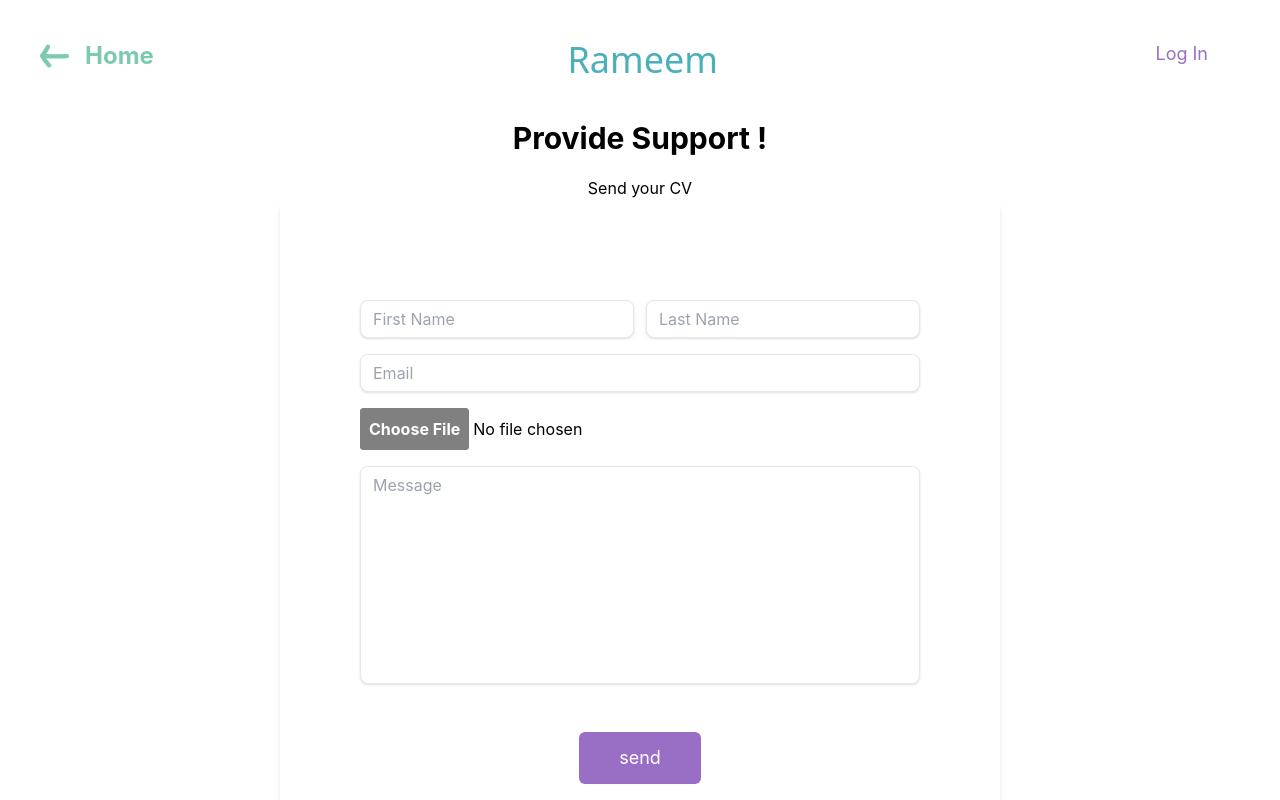
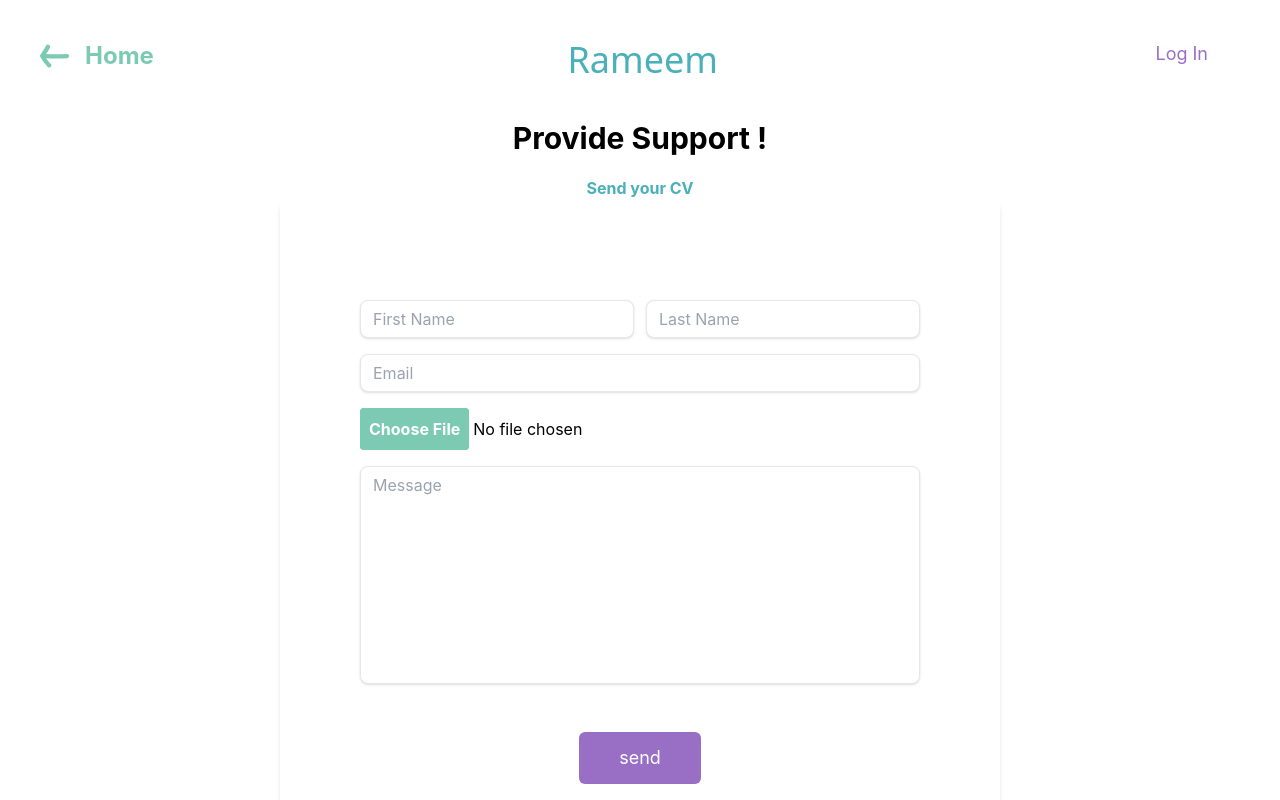
Before and after one commit to Meriemchm/chm_psychology_react_website, a React (Vite) app: page /provideHelp in a window 1280 px wide. Shown: the top 800 px of the page. Built offline with nearby package versions, Linux system fonts and the light colour scheme; a web font is replaced by a local one.

Commit message:
fix provide help

```diff
--- a/src/components/ProvideHelp/ProvideForm/ProvideForm.jsx
+++ b/src/components/ProvideHelp/ProvideForm/ProvideForm.jsx
@@ -12,7 +12,7 @@ const ProvideForm = () => {
       <p className=" mb-5 text-2xl md:text-3xl self-center font-bold">
         Provide Support !
       </p>
-      <p>Send your CV</p>
+      <p className="text-second font-bold">Send your CV</p>
       <div className="rounded-lg shadow-md md:p-20 p-4 ">
         <form
           method="POST"
--- a/src/index.css
+++ b/src/index.css
@@ -20,7 +20,8 @@ input::file-selector-button {
   color: white;
   padding: 0.5em;
   border: thin solid grey;
-  background-color: grey;
+  @apply bg-third;
+  @apply border-third;
   border-radius: 3px;
   cursor: pointer;
 }
```
